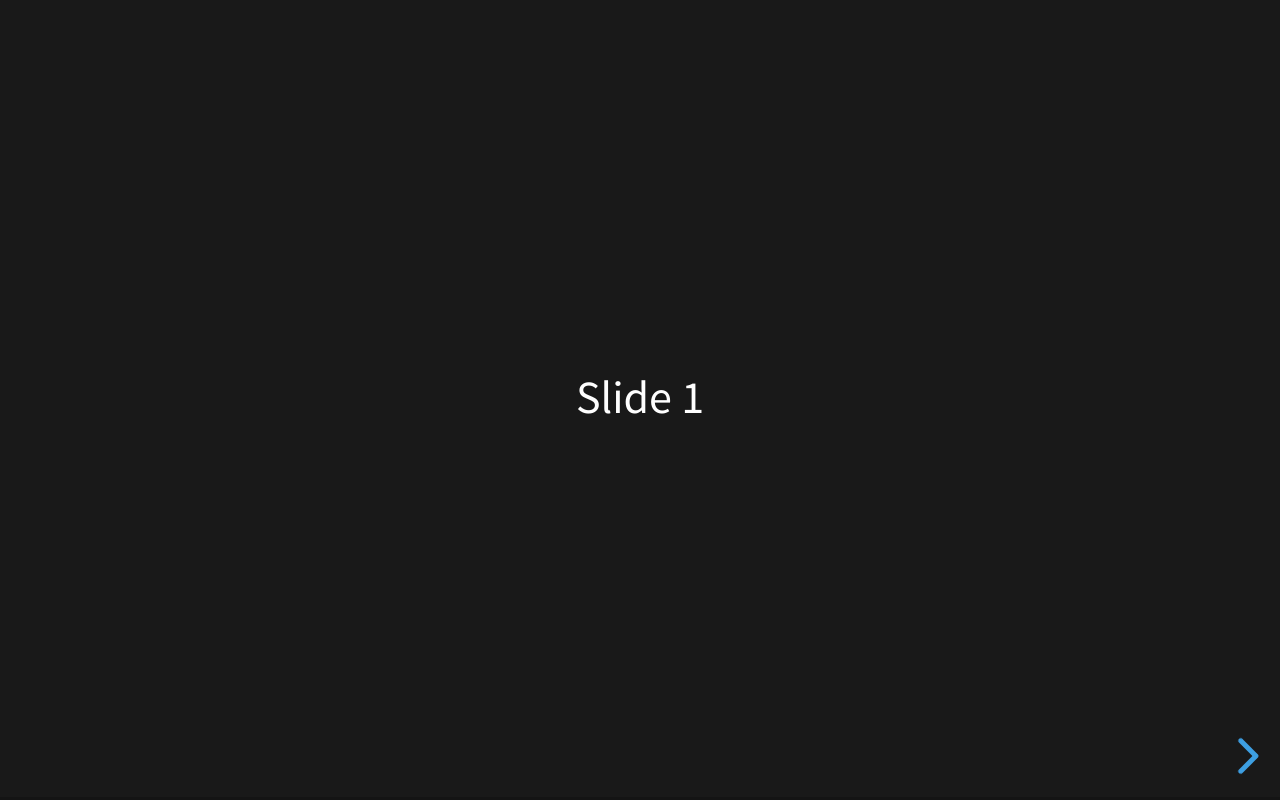
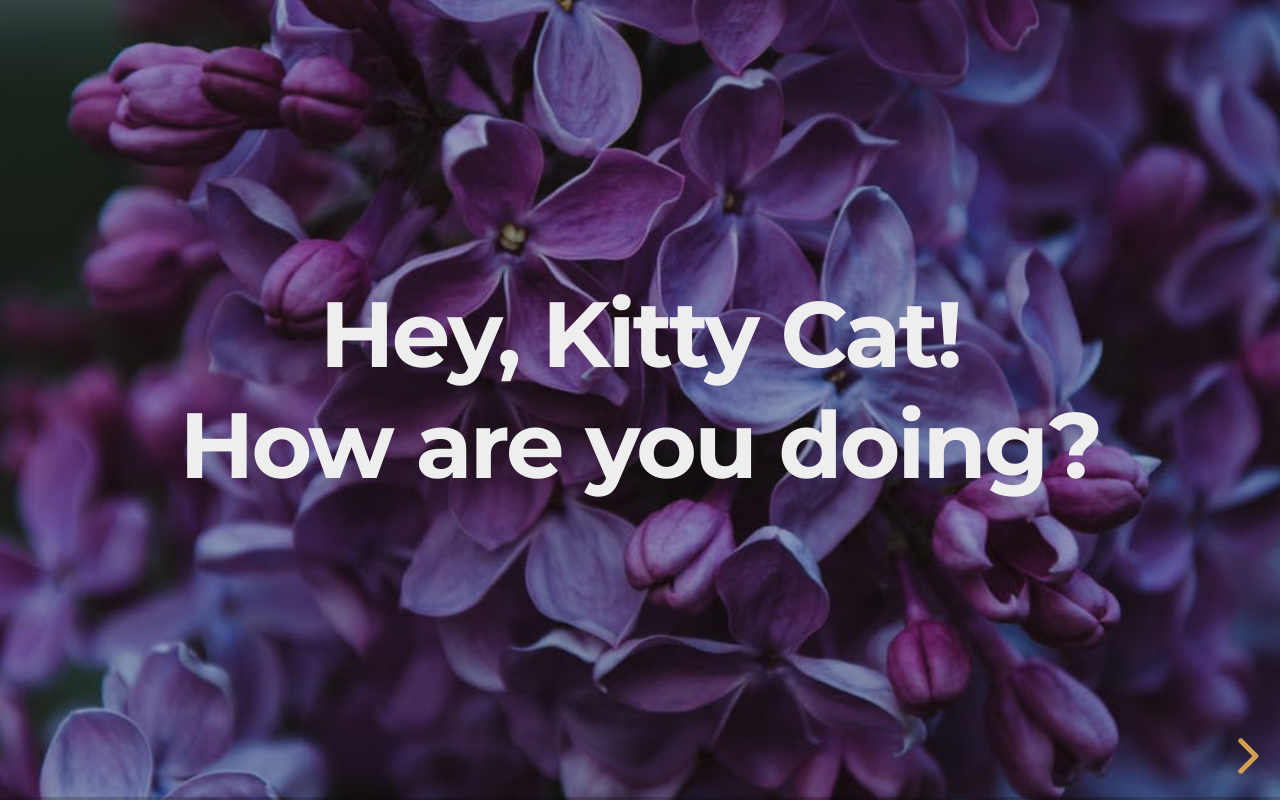
Before and after one commit to hbnai/hbnai.github.io, a plain HTML site: page index.html in a window 1280 px wide. Drawn offline with nearby package versions, Linux system fonts and the light colour scheme.

Commit message:
meta tags

```diff
--- a/index.html
+++ b/index.html
@@ -9,7 +9,7 @@
 
 	<link rel="stylesheet" href="css/reset.css">
 	<link rel="stylesheet" href="css/reveal.css">
-	<link rel="stylesheet" href="css/theme/black.css">
+	<link rel="stylesheet" href="css/theme/night.css">
 
 	<!-- Theme used for syntax highlighting of code -->
 	<link rel="stylesheet" href="lib/css/monokai.css">
@@ -31,17 +31,21 @@
 <body>
 	<div class="reveal">
 		<div class="slides">
-			<section>Slide 1</section>
-			<section>Slide 2</section>
+			<section data-background-image="img/sl1.jpg">
+				<h2 style="color: #eeeeee;">Hey, Kitty Cat! <br>How are you doing?</h2>
+			</section>
+
+			<section data-background-image="img/sl1.jpg">
+				<h2 style="color: #eeeeeee;">Today is your birthday, right?</h2>
+			</section>
+
+
 		</div>
 	</div>
 
 	<script src="js/reveal.js"></script>
 
 	<script>
-		// More info about config & dependencies:
-		// - https://github.com/hakimel/reveal.js#configuration
-		// - https://github.com/hakimel/reveal.js#dependencies
 		Reveal.initialize({
 			hash: true,
 			dependencies: [
```
Also changed, not shown: img/sl1.jpg (added).
